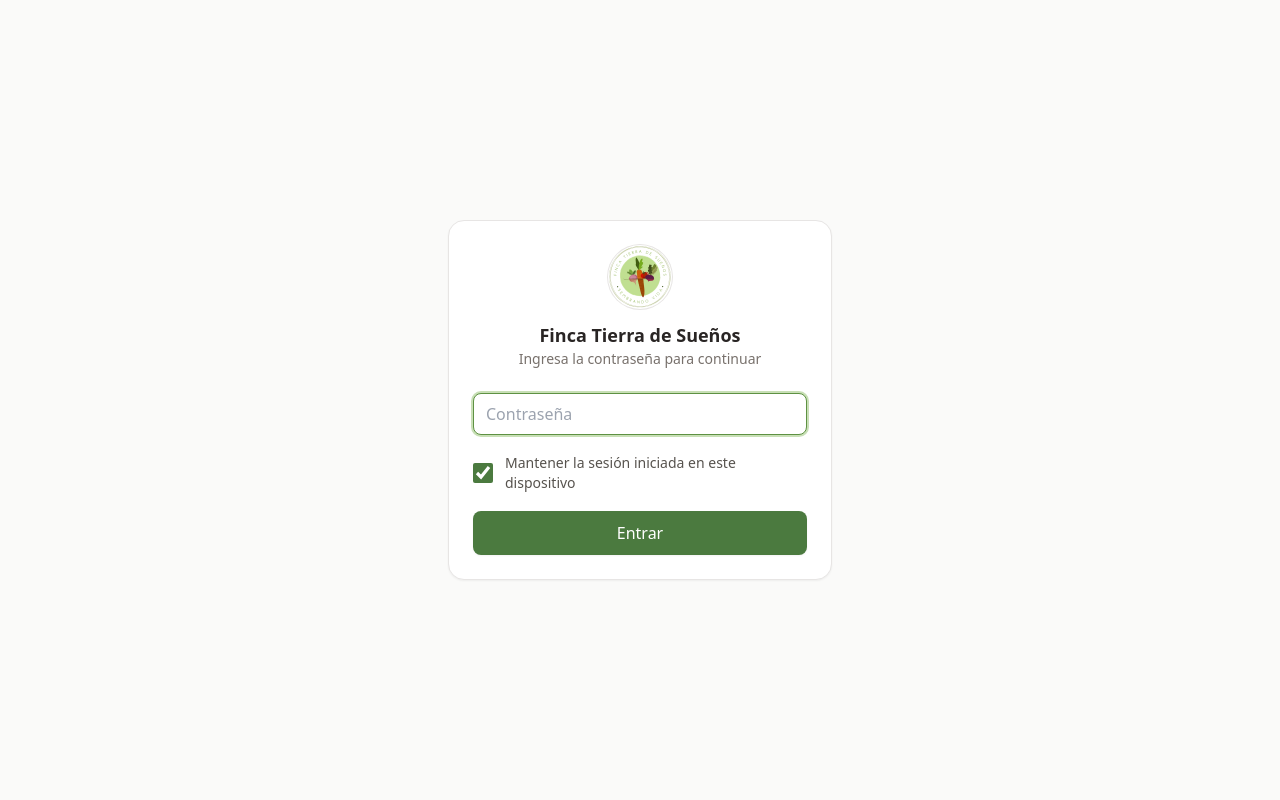
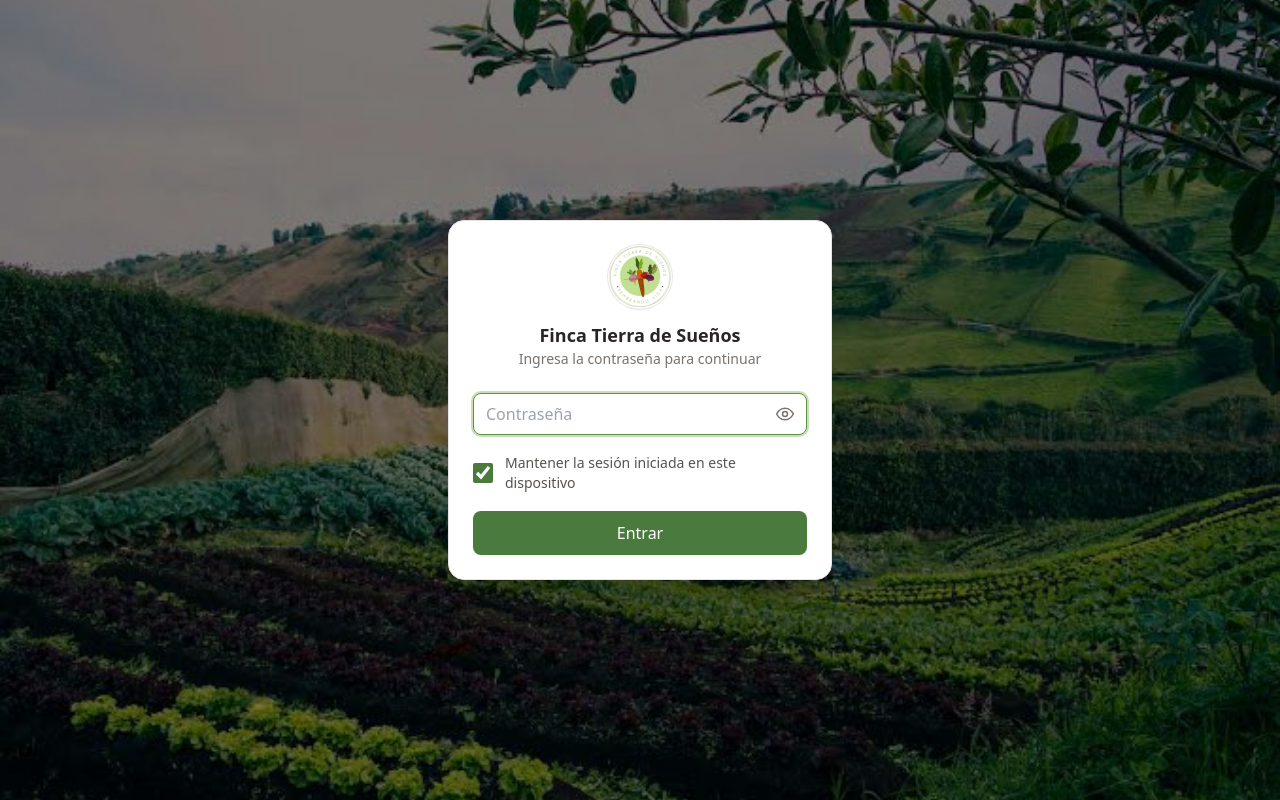
Before and after one commit to nonocr/TDSGanaderiaMovil, a Next.js app: page /login in a window 1280 px wide. Built offline with nearby package versions, Linux system fonts and the light colour scheme.

Commit message:
Login: mostrar/ocultar contrasena e imagen de fondo con capa

```diff
--- a/src/app/login/FormularioLogin.tsx
+++ b/src/app/login/FormularioLogin.tsx
@@ -2,10 +2,12 @@
 
 import { useState } from "react";
 import { llamarApi } from "@/lib/api-cliente";
+import { IconoOjo, IconoOjoTachado } from "@/components/iconos";
 
 export function FormularioLogin({ destino }: { destino: string }) {
   const [error, setError] = useState<string | null>(null);
   const [cargando, setCargando] = useState(false);
+  const [mostrarClave, setMostrarClave] = useState(false);
 
   async function entrar(e: React.FormEvent<HTMLFormElement>) {
     e.preventDefault();
@@ -37,16 +39,32 @@ export function FormularioLogin({ destino }: { destino: string }) {
         readOnly
         hidden
       />
+      <div className="relative">
         <input
-        type="password"
+          type={mostrarClave ? "text" : "password"}
           name="clave"
           required
           autoFocus
           autoComplete="current-password"
           aria-label="Contraseña"
           placeholder="Contraseña"
-        className="w-full rounded-lg border border-stone-300 bg-white px-3 py-2 text-stone-800 focus:border-marca-500 focus:outline-none focus:ring-2 focus:ring-marca-200 dark:border-stone-700 dark:bg-stone-800 dark:text-stone-100"
+          className="w-full rounded-lg border border-stone-300 bg-white py-2 pl-3 pr-12 text-stone-800 focus:border-marca-500 focus:outline-none focus:ring-2 focus:ring-marca-200 dark:border-stone-700 dark:bg-stone-800 dark:text-stone-100"
         />
+        <button
+          type="button"
+          onClick={() => setMostrarClave((v) => !v)}
+          aria-label={mostrarClave ? "Ocultar contraseña" : "Mostrar contraseña"}
+          aria-pressed={mostrarClave}
+          title={mostrarClave ? "Ocultar contraseña" : "Mostrar contraseña"}
+          className="absolute inset-y-0 right-0 grid w-11 place-items-center rounded-r-lg text-stone-500 hover:text-stone-700 active:text-stone-800 focus:outline-none focus-visible:ring-2 focus-visible:ring-marca-200 dark:text-stone-400 dark:hover:text-stone-200"
+        >
+          {mostrarClave ? (
+            <IconoOjoTachado className="h-5 w-5" />
+          ) : (
+            <IconoOjo className="h-5 w-5" />
+          )}
+        </button>
+      </div>
       <label className="flex min-h-11 cursor-pointer items-center gap-3 text-sm text-stone-600 dark:text-stone-300">
         <input
           type="checkbox"
--- a/src/app/login/page.tsx
+++ b/src/app/login/page.tsx
@@ -13,8 +13,19 @@ export default async function LoginPage({
   const destino = volver && /^\/(?![/\\])/.test(volver) ? volver : "/";
 
   return (
-    <div className="fixed inset-0 z-50 grid place-items-center bg-stone-50 px-4 dark:bg-stone-950">
-      <div className="w-full max-w-sm rounded-2xl border border-stone-200 bg-white p-6 shadow-sm dark:border-stone-800 dark:bg-stone-900">
+    <div className="fixed inset-0 z-50 grid place-items-center bg-stone-900 px-4">
+      {/* Imagen de fondo que cubre toda la pantalla */}
+      <Image
+        src="/fondoTDS.jpg"
+        alt=""
+        fill
+        priority
+        sizes="100vw"
+        className="object-cover"
+      />
+      {/* Capa oscura semitransparente para que la tarjeta y el texto se lean bien */}
+      <div className="absolute inset-0 bg-black/50" aria-hidden="true" />
+      <div className="relative w-full max-w-sm rounded-2xl border border-stone-200 bg-white p-6 shadow-xl dark:border-stone-800 dark:bg-stone-900">
         <div className="mb-6 flex flex-col items-center gap-3 text-center">
           <Image
             src="/logo.png"
--- a/src/components/iconos.tsx
+++ b/src/components/iconos.tsx
@@ -387,3 +387,25 @@ export function IconoPin(p: Props) {
 export function IconoAnimal({ sexo, ...p }: Props & { sexo: string }) {
   return sexo === "MACHO" ? <IconoToro {...p} /> : <IconoVaca {...p} />;
 }
+
+// Ojo abierto: "mostrar la contraseña".
+export function IconoOjo(p: Props) {
+  return (
+    <svg {...base} {...p}>
+      <path d="M2 12s3.5-7 10-7 10 7 10 7-3.5 7-10 7-10-7-10-7Z" />
+      <circle cx="12" cy="12" r="3" />
+    </svg>
+  );
+}
+
+// Ojo tachado: "ocultar la contraseña".
+export function IconoOjoTachado(p: Props) {
+  return (
+    <svg {...base} {...p}>
+      <path d="M10.6 6.1A9.8 9.8 0 0 1 12 6c6.5 0 10 7 10 7a16.9 16.9 0 0 1-3 3.8" />
+      <path d="M6.5 7.9A16.6 16.6 0 0 0 2 13s3.5 7 10 7a9.8 9.8 0 0 0 4.2-.9" />
+      <path d="M9.9 9.9a3 3 0 0 0 4.2 4.2" />
+      <path d="m3 3 18 18" />
+    </svg>
+  );
+}
```
Also changed, not shown: public/fondoTDS.jpg (added). Lines whose indentation alone changed are shown as unchanged.
